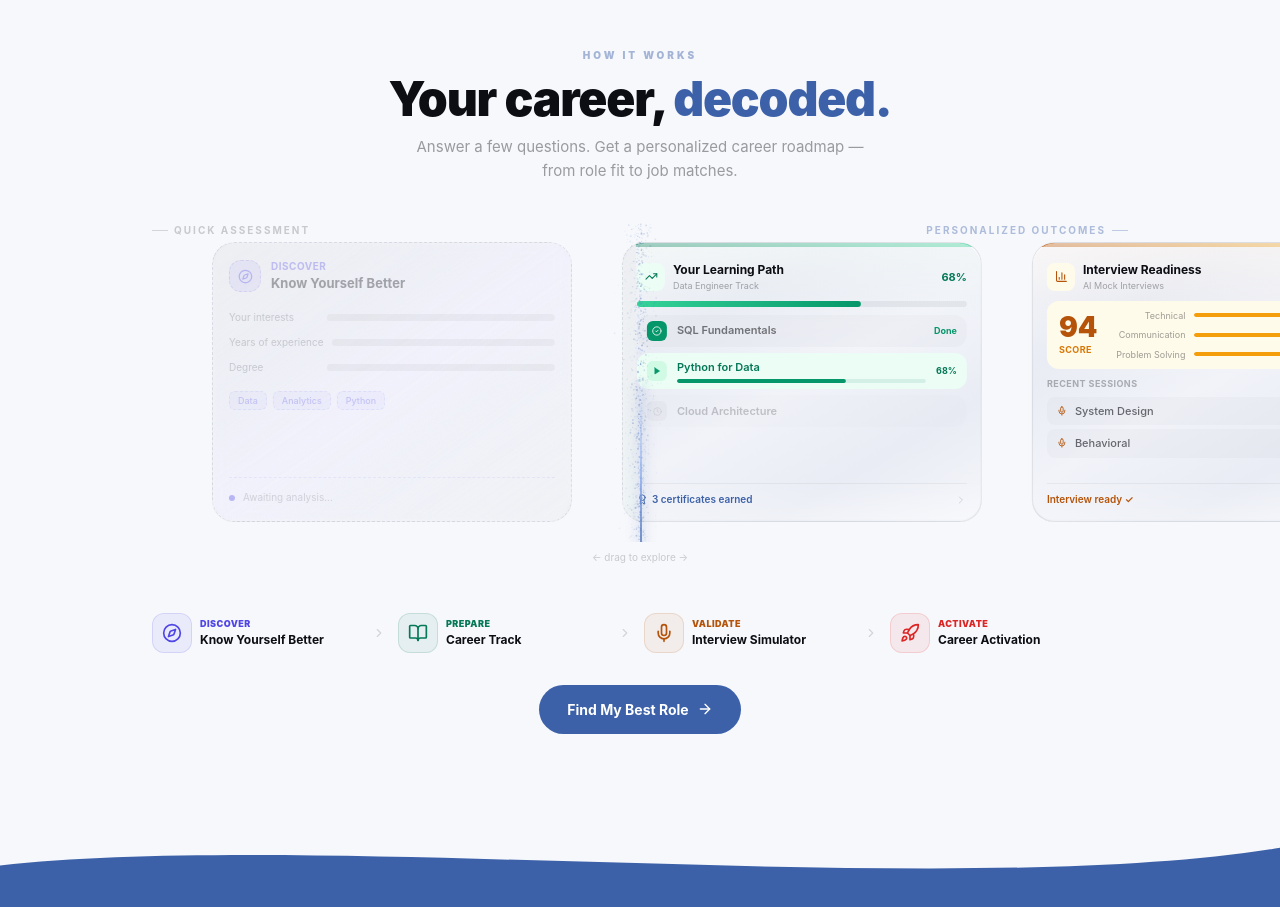
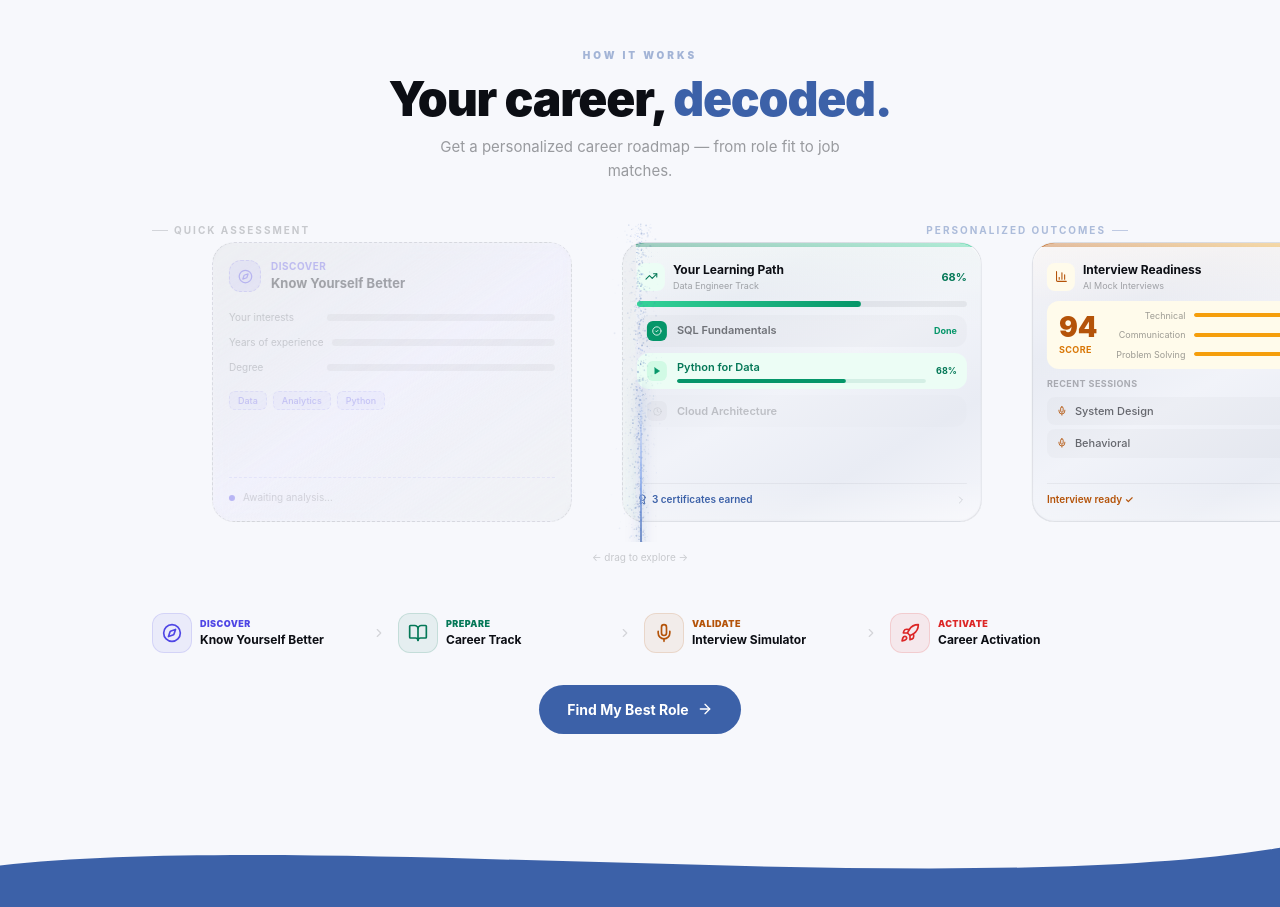
Before and after one commit to tejalogs/careerx-homepage, a Next.js app: page / in a window 1280 px wide. Shown: the part 3380-4287 px from the top of the page. Built offline with nearby package versions, Linux system fonts and the light colour scheme.

Commit message:
fix: remove 'Answer a few questions' from subline

```diff
--- a/src/components/sections/how-it-works.tsx
+++ b/src/components/sections/how-it-works.tsx
@@ -420,7 +420,7 @@ export function HowItWorksSection() {
             className="text-[14px] sm:text-[15px] max-w-md mx-auto"
             style={{ color: "rgba(12,14,20,0.4)", lineHeight: 1.6 }}
           >
-            Answer a few questions. Get a personalized career roadmap — from role fit to job matches.
+            Get a personalized career roadmap — from role fit to job matches.
           </motion.p>
         </div>
       </div>
```
